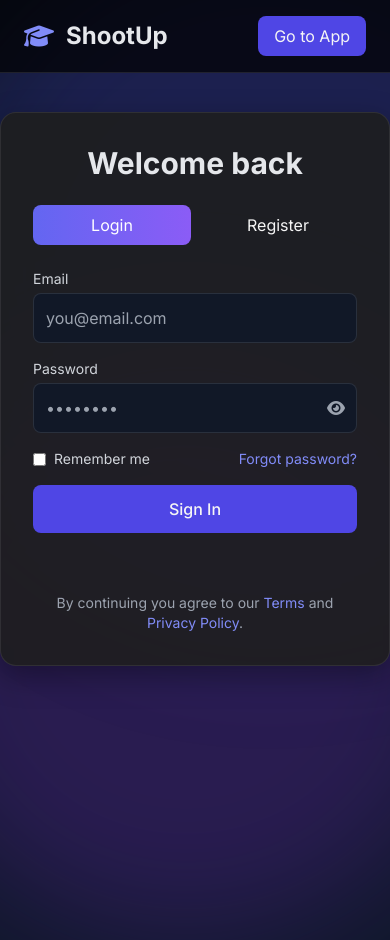
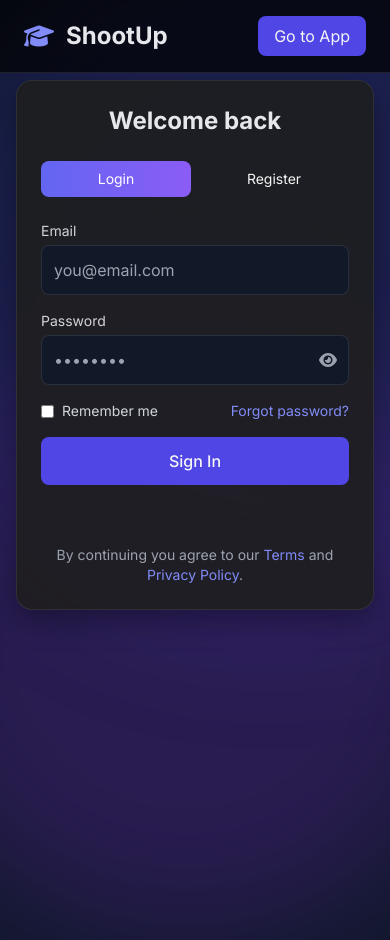
Before and after one commit to kbrian1237/shootup-lms, a plain HTML site: page shootup_front/login.html in a window 390 px wide. Shown: the top 940 px of the page. Drawn offline with nearby package versions, Linux system fonts and the light colour scheme; no server answers.

Commit message:
Update login.html

```diff
--- a/shootup_front/login.html
+++ b/shootup_front/login.html
@@ -33,13 +33,13 @@
 		</div>
 	</header>
 
-	<main class="pt-28">
-		<div class="max-w-md mx-auto p-8 rounded-2xl auth-card">
-			<h2 class="text-3xl font-bold mb-6 header-title text-center">Welcome back</h2>
+	<main class="pt-20 md:pt-28 px-4 md:px-0">
+		<div class="max-w-md mx-auto p-6 md:p-8 rounded-2xl auth-card">
+			<h2 class="text-2xl md:text-3xl font-bold mb-6 header-title text-center">Welcome back</h2>
 
 			<div class="grid grid-cols-2 gap-2 mb-6">
-				<button id="loginTab" class="tab-btn active px-4 py-2 rounded-lg">Login</button>
-				<button id="registerTab" class="tab-btn px-4 py-2 rounded-lg">Register</button>
+				<button id="loginTab" class="tab-btn active px-3 py-2 md:px-4 md:py-2 rounded-lg text-sm md:text-base">Login</button>
+				<button id="registerTab" class="tab-btn px-3 py-2 md:px-4 md:py-2 rounded-lg text-sm md:text-base">Register</button>
 			</div>
 
 			<form id="loginForm" class="space-y-4">
```
